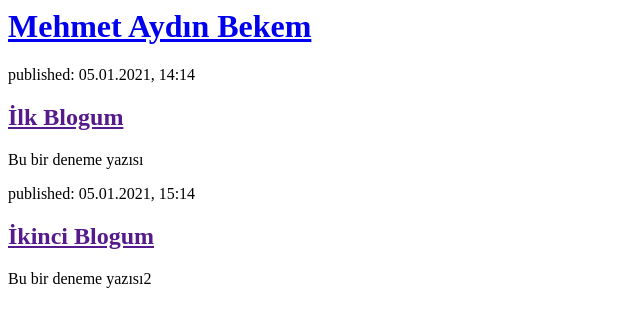
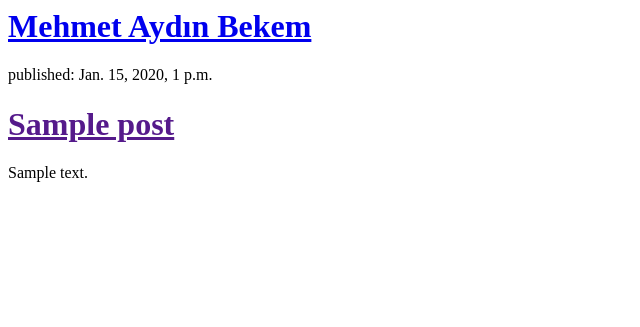
Before and after one commit to bekemaydin/djangoblog, a Django app: page / in a window 1280 px wide. Shown: the top 327 px of the page, without its empty margins (0-640 px from the left). Run offline with Django 3.2, Linux system fonts and the light colour scheme; tables that the repository leaves empty hold one stand-in row (values such as "Sample post").

Commit message:
hatalar düzeltildi.

```diff
--- a/blog/templates/blog/post_list.html
+++ b/blog/templates/blog/post_list.html
@@ -9,16 +9,13 @@
         <h1><a href="/">Mehmet Aydın Bekem</a></h1>
     </div>
 
-
-    <div>
-        <p>published: 05.01.2021, 14:14</p>
-        <h2><a href="">İlk Blogum</a></h2>
-        <p>Bu bir deneme yazısı</p>
-
-        <p>published: 05.01.2021, 15:14</p>
-        <h2><a href="">İkinci Blogum</a></h2>
-        <p>Bu bir deneme yazısı2</p>
-    </div>
+    {% for post in posts %}
+        <div>
+            <p>published: {{ post.published_date }}</p>
+            <h1><a href="">{{ post.title }}</a></h1>
+            <p>{{ post.text|linebreaksbr }}</p>
+        </div>
+    {% endfor %}
 
 </body>
 </html>
```
